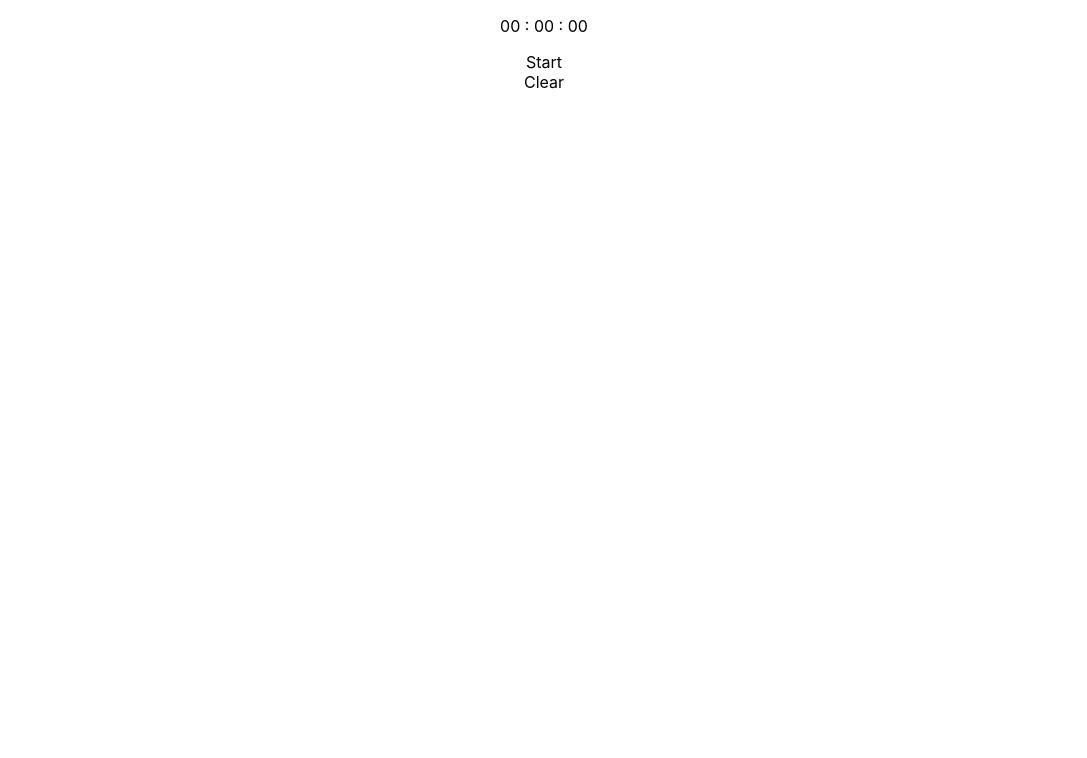
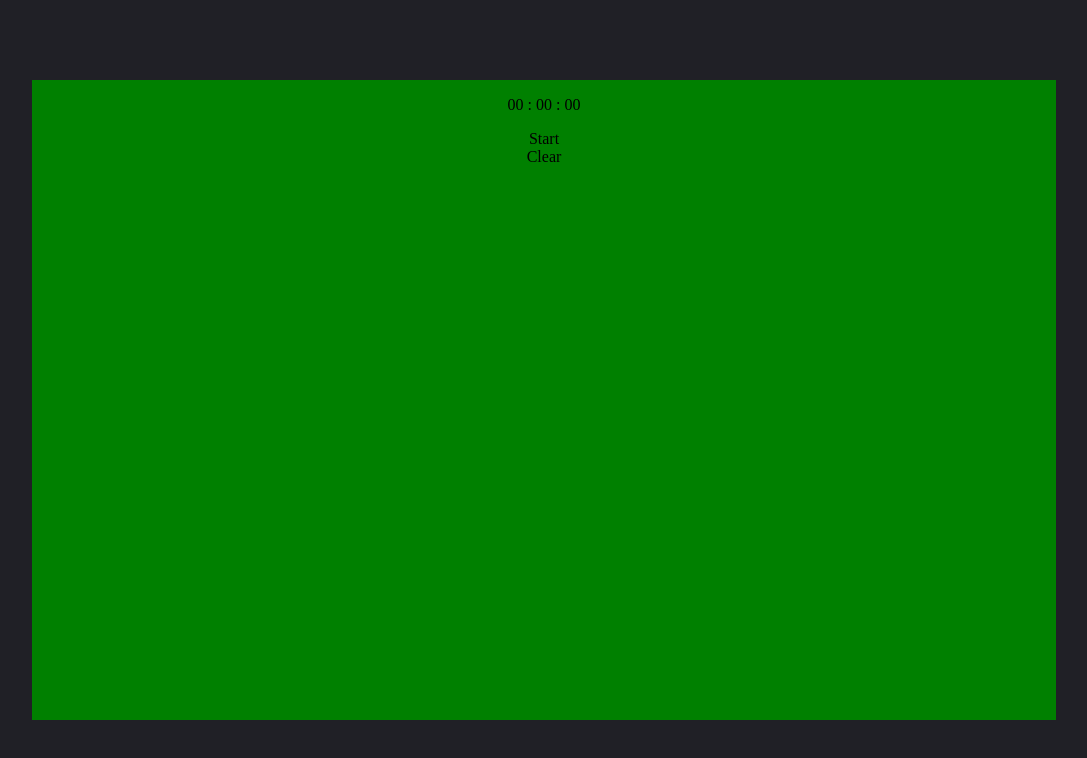
Before and after one commit to Hollingsworth-Dev/Webclock_react, a React (Create React App) app: page / in a window 1280 px wide. Shown: the top 758 px of the page, without its empty margins (96-1183 px from the left). Built offline with nearby package versions, Linux system fonts and the light colour scheme.

Commit message:
setting up styling for clock

```diff
--- a/src/App.css
+++ b/src/App.css
@@ -1,38 +1,8 @@
 .App {
-  text-align: center;
+	text-align: center;
+	height: 100vh;
+	width: 100vw;
+	display: flex;
+	justify-content: center;
+	align-items: center;
 }
-
-.App-logo {
-  height: 40vmin;
-  pointer-events: none;
-}
-
-@media (prefers-reduced-motion: no-preference) {
-  .App-logo {
-    animation: App-logo-spin infinite 20s linear;
-  }
-}
-
-.App-header {
-  background-color: #282c34;
-  min-height: 100vh;
-  display: flex;
-  flex-direction: column;
-  align-items: center;
-  justify-content: center;
-  font-size: calc(10px + 2vmin);
-  color: white;
-}
-
-.App-link {
-  color: #61dafb;
-}
-
-@keyframes App-logo-spin {
-  from {
-    transform: rotate(0deg);
-  }
-  to {
-    transform: rotate(360deg);
-  }
-}
--- /dev/null
+++ b/src/Clock/Clock.css
@@ -0,0 +1,5 @@
+.clock {
+	background-color: green;
+	width: 80vw;
+	height: 80vh;
+}
--- a/src/Clock/Clock.js
+++ b/src/Clock/Clock.js
@@ -1,5 +1,5 @@
 import React, { useEffect, useState, useRef } from 'react';
-
+import './Clock.css';
 const Clock = (props) => {
 	const [clock, setClock] = useState(0);
 	const [isActive, setIsActive] = useState(false);
@@ -41,12 +41,12 @@ const Clock = (props) => {
 		return `${getHours} : ${getMinutes} : ${getSeconds}`;
 	};
 	return (
-		<div>
-			<div>
-				<div>
+		<div className='clock'>
+			<div className='main'>
+				<div className='timer'>
 					<p>{formatTime()}</p>
 				</div>
-				<div>
+				<div className='timer-buttons'>
 					{!isActive && !isPaused ? (
 						<div onClick={handleStart}>Start</div>
 					) : isPaused ? (
--- a/src/index.css
+++ b/src/index.css
@@ -1,13 +1,6 @@
 body {
-  margin: 0;
-  font-family: -apple-system, BlinkMacSystemFont, 'Segoe UI', 'Roboto', 'Oxygen',
-    'Ubuntu', 'Cantarell', 'Fira Sans', 'Droid Sans', 'Helvetica Neue',
-    sans-serif;
-  -webkit-font-smoothing: antialiased;
-  -moz-osx-font-smoothing: grayscale;
+	background-color: rgb(32, 32, 38);
+	margin: 0;
+	-webkit-font-smoothing: antialiased;
+	-moz-osx-font-smoothing: grayscale;
 }
-
-code {
-  font-family: source-code-pro, Menlo, Monaco, Consolas, 'Courier New',
-    monospace;
-}
```
